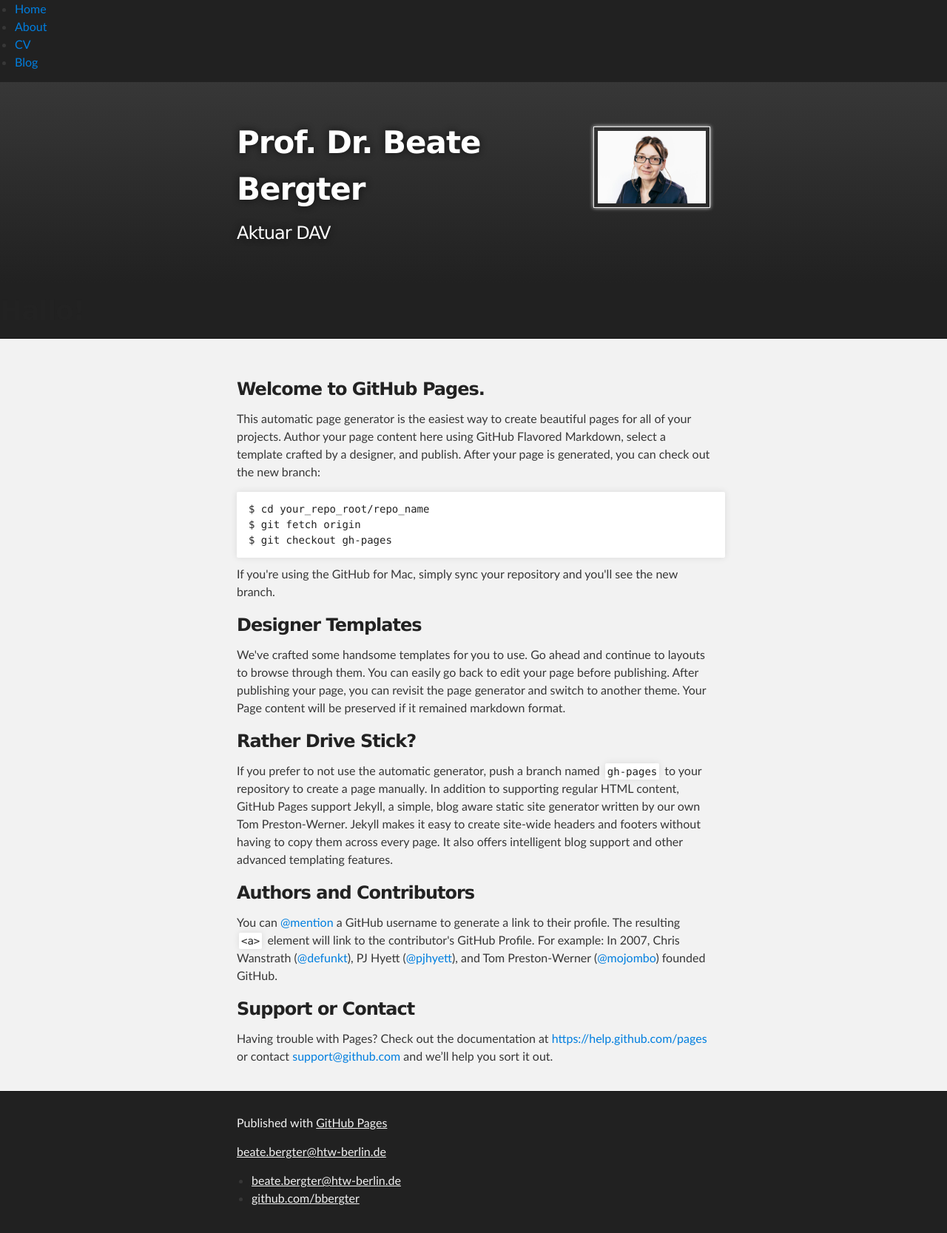
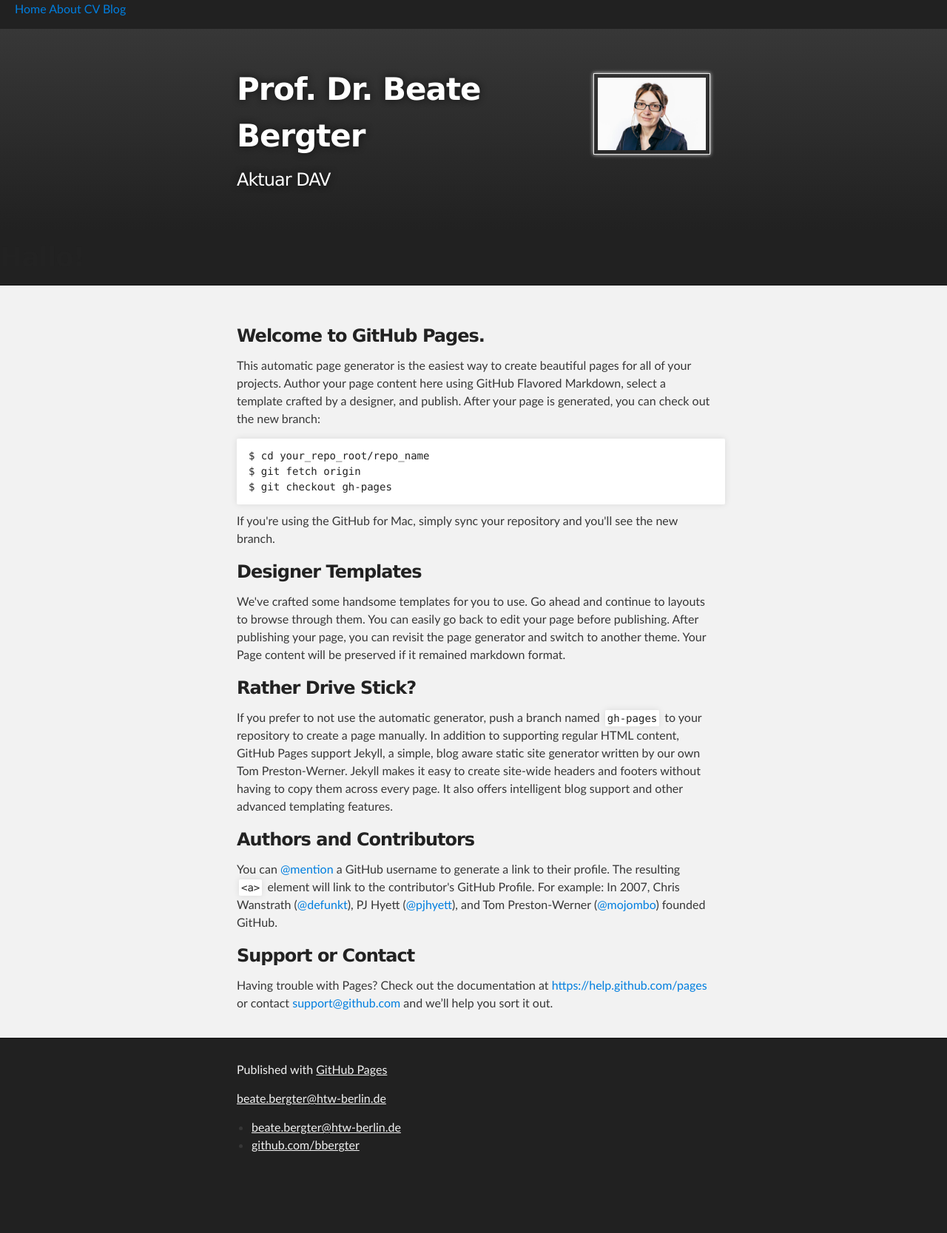
Before and after one commit to bbergter/bbergter, a Jekyll site: the page index.html, which Jekyll copies as it is, in a window 1280 px wide. Shown: the whole page at 74% size. Built offline with Jekyll 4.4.1, drawn with Linux system fonts in a browser that asks for light colours; after the commit the page ends 1595 px from its top, so only the background shows below that.

Commit message:
Update index.html

```diff
--- a/index.html
+++ b/index.html
@@ -22,14 +22,13 @@
 
   <body>
 
-       <!--  <nav> -->
+        <nav>
     		<ul class="nav nav-pills pull-right">
-        		<li><a href="/">Home</a></li>
-	        	<li><a href="/about">About</a></li>
-        		<li><a href="/cv">CV</a></li>
-        		<li><a href="/blog">Blog</a></li>
-    		</ul>
-	<!--	</nav> -->
+        		<a href="/">Home</a>
+	        	<a href="/about">About</a>
+        		<a href="/cv">CV</a>
+        		<a href="/blog">Blog</a>
+       	</nav>
 
 
     <!-- HEADER -->
```
